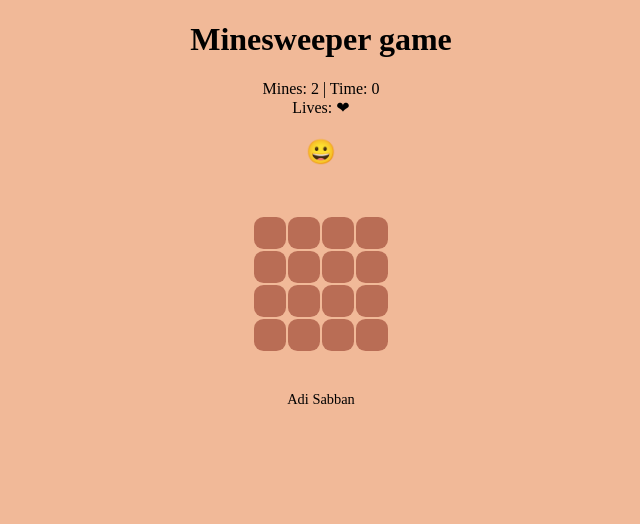
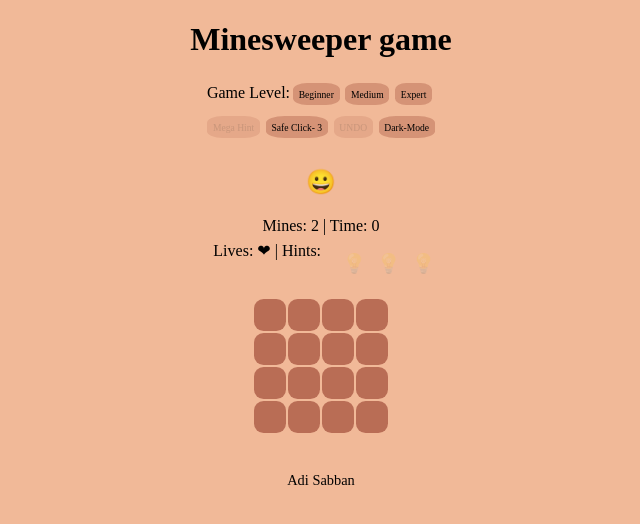
Before and after one commit to AdiSabban10/sprint1-minesweeper-vanilla-to-react-refactor, a React (Vite) app: page / in a window 1280 px wide. Shown: the top 524 px of the page, without its empty margins (319-959 px from the left). Built offline with nearby package versions, Linux system fonts and the light colour scheme.

Commit message:
feat(ui): game controls and status bar

```diff
--- a/src/App.jsx
+++ b/src/App.jsx
@@ -1,40 +1,59 @@
 import { Board } from './components/Board.jsx'
+import { GameControls } from './components/GameControls.jsx'
 import { GameOverModal } from './components/GameOverModal.jsx'
+import { StatusBar } from './components/StatusBar.jsx'
 import { useMinesweeper } from './hooks/useMinesweeper.js'
+import { useTheme } from './hooks/useTheme.js'
 
 function App() {
   const {
     board,
     meta,
+    level,
     remainingMines,
     smiley,
     isPlaying,
+    hasStarted,
+    canUndo,
     gameOverMessage,
     actions,
     getCellUiState,
   } = useMinesweeper()
+
+  const { darkModeLabel, toggleTheme } = useTheme()
+
+  const elapsedTime = 0
 
   return (
     <>
       <h1>Minesweeper game</h1>
 
       <div className="controls">
-        <div>
-          Mines: <span className="mines">{remainingMines}</span>
-          {' | '}
-          Time: <span className="time">0</span>
-        </div>
-        <div>
-          Lives: <span className="lives">{' ❤'.repeat(meta.livesCount)}</span>
-        </div>
-        <button
-          type="button"
-          className="smiley"
-          onClick={() => actions.newGame()}
-          aria-label="New game"
-        >
-          {smiley}
-        </button>
+        <GameControls
+          level={level}
+          safeCount={meta.safeCount}
+          hasStarted={hasStarted}
+          megaHintIsUsable={meta.megaHintIsUsable}
+          canUndo={canUndo}
+          smiley={smiley}
+          darkModeLabel={darkModeLabel}
+          onSetLevelBySize={actions.setLevelBySize}
+          onMegaHint={actions.activateMegaHint}
+          onSafeClick={actions.useSafeClick}
+          onUndo={actions.undo}
+          onNewGame={actions.newGame}
+          onToggleDark={toggleTheme}
+        />
+
+        <StatusBar
+          remainingMines={remainingMines}
+          elapsedTime={elapsedTime}
+          livesCount={meta.livesCount}
+          hintsCount={meta.hintsCount}
+          hasStarted={hasStarted}
+          isHintOn={meta.isHintOn}
+          onActivateHint={actions.activateHint}
+        />
       </div>
 
       <GameOverModal message={gameOverMessage} />
--- /dev/null
+++ b/src/components/GameControls.jsx
@@ -0,0 +1,89 @@
+import { LEVEL_LIST } from '../domain/levels.js'
+
+/**
+ * @param {Object} props
+ * @param {import('../domain/types.js').LevelConfig} props.level
+ * @param {number} props.safeCount
+ * @param {boolean} props.hasStarted
+ * @param {boolean} props.megaHintIsUsable
+ * @param {boolean} props.canUndo
+ * @param {string} props.smiley
+ * @param {string} props.darkModeLabel
+ * @param {(size: number) => void} props.onSetLevelBySize
+ * @param {() => void} props.onMegaHint
+ * @param {() => void} props.onSafeClick
+ * @param {() => void} props.onUndo
+ * @param {() => void} props.onNewGame
+ * @param {() => void} props.onToggleDark
+ */
+export function GameControls({
+  level,
+  safeCount,
+  hasStarted,
+  megaHintIsUsable,
+  canUndo,
+  smiley,
+  darkModeLabel,
+  onSetLevelBySize,
+  onMegaHint,
+  onSafeClick,
+  onUndo,
+  onNewGame,
+  onToggleDark,
+}) {
+  const megaDisabled = !hasStarted || !megaHintIsUsable
+  const safeDisabled = safeCount === 0
+
+  return (
+    <div className="game-controls">
+      <div>
+        Game Level:
+        {LEVEL_LIST.map((lvl) => (
+          <button
+            key={lvl.id}
+            type="button"
+            className="btn level"
+            onClick={() => onSetLevelBySize(lvl.size)}
+            aria-pressed={level.size === lvl.size}
+          >
+            {lvl.label}
+          </button>
+        ))}
+      </div>
+
+      <div className="action-row">
+        <button
+          type="button"
+          className="btn"
+          disabled={megaDisabled}
+          onClick={onMegaHint}
+        >
+          Mega Hint
+        </button>
+        <button
+          type="button"
+          className="btn"
+          disabled={safeDisabled}
+          onClick={onSafeClick}
+        >
+          Safe Click- <span className="safe-click">{safeCount}</span>
+        </button>
+        <button type="button" className="btn" disabled={!canUndo} onClick={onUndo}>
+          UNDO
+        </button>
+        <button type="button" className="btn" onClick={onToggleDark}>
+          {darkModeLabel}
+        </button>
+      </div>
+
+      <button
+        type="button"
+        className="smiley"
+        onClick={onNewGame}
+        aria-label="New game"
+      >
+        {smiley}
+      </button>
+    </div>
+  )
+}
--- /dev/null
+++ b/src/components/StatusBar.jsx
@@ -0,0 +1,52 @@
+import { HINT } from '../domain/constants.js'
+
+/**
+ * @param {Object} props
+ * @param {number} props.remainingMines
+ * @param {number} props.elapsedTime Seconds on timer (M9 will drive this live)
+ * @param {number} props.livesCount
+ * @param {number} props.hintsCount
+ * @param {boolean} props.hasStarted
+ * @param {boolean} props.isHintOn
+ * @param {() => void} props.onActivateHint
+ */
+export function StatusBar({
+  remainingMines,
+  elapsedTime,
+  livesCount,
+  hintsCount,
+  hasStarted,
+  isHintOn,
+  onActivateHint,
+}) {
+  const hintDisabled = !hasStarted || hintsCount === 0 || isHintOn
+
+  return (
+    <>
+      <div>
+        Mines: <span className="mines">{remainingMines}</span>
+        {' | '}
+        Time: <span className="time">{elapsedTime}</span>
+      </div>
+      <div>
+        Lives: <span className="lives">{' ❤'.repeat(livesCount)}</span>
+        {' | '}
+        Hints:{' '}
+        <span className="hints">
+          {Array.from({ length: hintsCount }, (_, index) => (
+            <button
+              key={index}
+              type="button"
+              className="hint-click"
+              disabled={hintDisabled}
+              onClick={onActivateHint}
+              aria-label="Activate hint"
+            >
+              {HINT}
+            </button>
+          ))}
+        </span>
+      </div>
+    </>
+  )
+}
--- /dev/null
+++ b/src/hooks/useTheme.js
@@ -0,0 +1,18 @@
+import { useCallback, useState } from 'react'
+
+/** Toggles legacy dark mode on `document.body` (`.dark-mode`). */
+export function useTheme() {
+  const [isDark, setIsDark] = useState(false)
+
+  const toggleTheme = useCallback(() => {
+    setIsDark((prev) => {
+      const next = !prev
+      document.body.classList.toggle('dark-mode', next)
+      return next
+    })
+  }, [])
+
+  const darkModeLabel = isDark ? 'Un Dark' : 'Dark-Mode'
+
+  return { isDark, toggleTheme, darkModeLabel }
+}
--- a/src/styles/app.css
+++ b/src/styles/app.css
@@ -85,6 +85,19 @@ footer {
   margin-bottom: 0.5em;
 }
 
+.game-controls .action-row {
+  margin: 0.3em 0;
+}
+
+.hints .hint-click {
+  vertical-align: middle;
+}
+
+button:disabled {
+  opacity: 0.45;
+  cursor: not-allowed;
+}
+
 /* Dark mode — body + buttons (M9 will toggle .dark-mode on document.body) */
 .dark-mode {
   background-color: rgba(0, 0, 0, 0.925);
```
Also changed, not shown: 1 other file (tests, documents, lock files or other folders).
